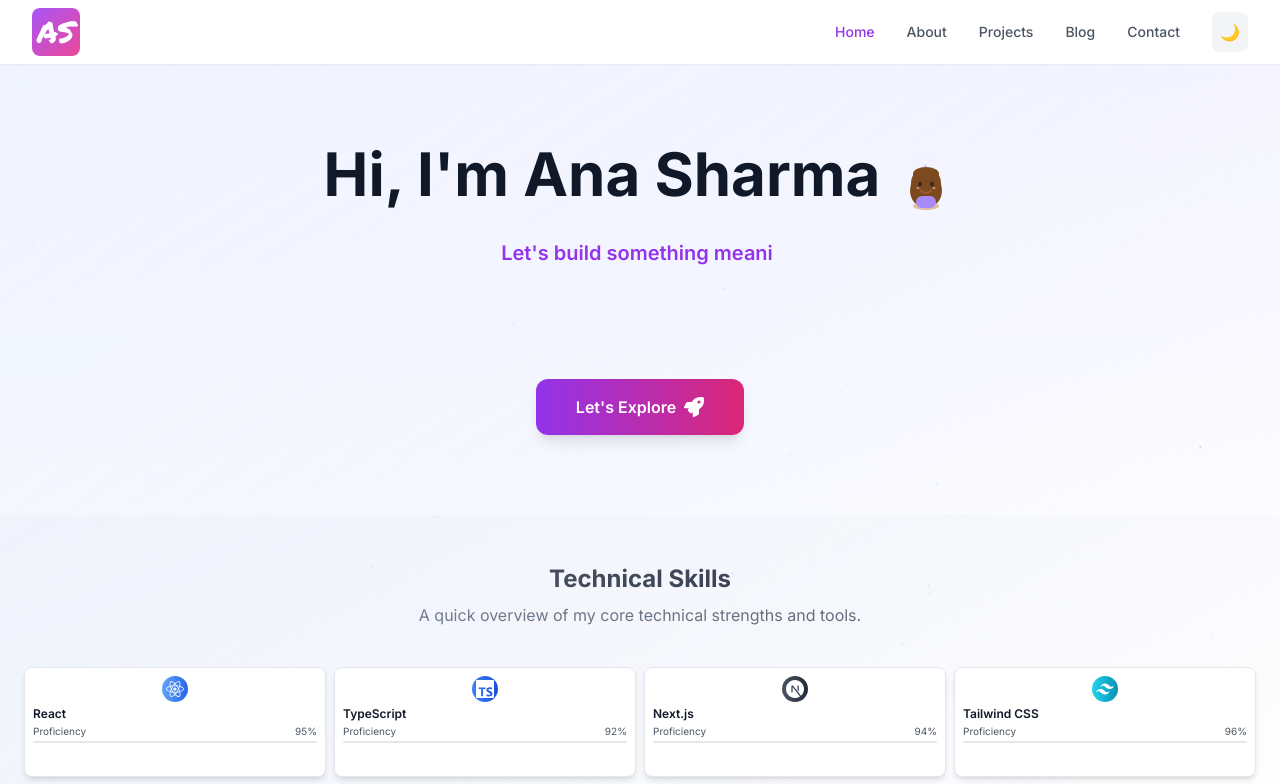
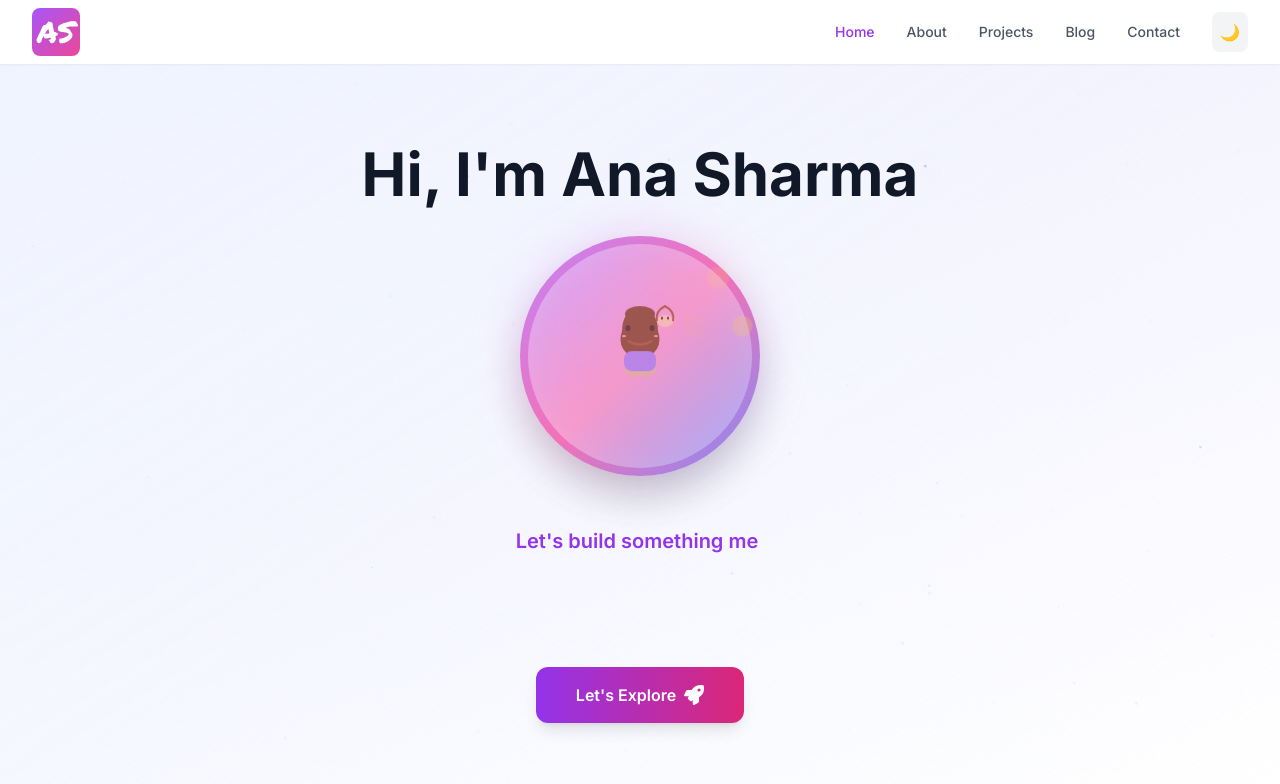
Before and after one commit to anasharma7/Ananya-portfolio, a Next.js app: page / in a window 1280 px wide. Shown: the top 784 px of the page. Built offline with nearby package versions, Linux system fonts and the light colour scheme.

Commit message:
Add new animated hero with circle and waving girl, update About page for profile photo

```diff
--- a/src/app/about/page.tsx
+++ b/src/app/about/page.tsx
@@ -5,10 +5,26 @@ export default function About() {
     <div className="relative min-h-screen flex items-center justify-center overflow-hidden">
       <AnimatedBackground />
       <div className="relative z-10 max-w-3xl mx-auto px-4 sm:px-8 py-20 flex flex-col items-center text-center bg-white/70 dark:bg-slate-900/70 rounded-3xl shadow-2xl backdrop-blur-md border border-blue-200/30 dark:border-blue-900/30">
-        {/* Profile Photo Placeholder */}
+        {/* Profile Photo */}
         <div className="w-40 h-40 rounded-full overflow-hidden border-4 border-blue-300 dark:border-blue-700 shadow-lg mb-8 bg-gradient-to-br from-blue-200 via-indigo-200 to-white flex items-center justify-center">
-          {/* Replace src below with your real photo when ready */}
-          <img src="/images/ana-profile.jpg" alt="Ana Sharma" className="object-cover w-full h-full" />
+          <img
+            src="/images/ana-profile.jpg"
+            alt="Ana Sharma"
+            className="object-cover w-full h-full"
+            onError={(e) => {
+              // Fallback to placeholder if image doesn't exist
+              const target = e.currentTarget as HTMLImageElement;
+              target.style.display = 'none';
+              const fallback = target.nextElementSibling as HTMLElement;
+              if (fallback) {
+                fallback.style.display = 'flex';
+              }
+            }}
+          />
+          {/* Fallback placeholder */}
+          <div className="hidden w-full h-full items-center justify-center text-blue-600 dark:text-blue-400 text-4xl font-bold">
+            AS
+          </div>
         </div>
         <h1 className="text-4xl font-extrabold text-blue-900 dark:text-blue-200 mb-4 font-handwriting">Hi, I’m Ana Sharma</h1>
         <p className="text-xl text-blue-700 dark:text-blue-300 mb-6 font-semibold">Artist at heart, technologist by trade.</p>
@@ -18,7 +34,7 @@ export default function About() {
         <div className="flex flex-col sm:flex-row gap-6 justify-center mt-6">
           <a href="mailto:ana@email.com" className="px-6 py-3 rounded-xl bg-gradient-to-r from-blue-500 to-indigo-500 text-white font-bold shadow-lg hover:scale-105 transition-transform">Contact Me</a>
           <a href="/projects" className="px-6 py-3 rounded-xl bg-gradient-to-r from-indigo-500 to-blue-500 text-white font-bold shadow-lg hover:scale-105 transition-transform">See My Work</a>
-        </div>
+      </div>
       </div>
     </div>
   );
--- a/src/app/blog/page.tsx
+++ b/src/app/blog/page.tsx
@@ -160,7 +160,7 @@ export default function Blog() {
             </div>
 
             {/* Content */}
-            <div className="p-6">
+          <div className="p-6">
               {/* Category Badge */}
               <span className="inline-block px-3 py-1 text-xs font-semibold text-purple-600 bg-purple-100 dark:bg-purple-900/50 dark:text-purple-400 rounded-full mb-3">
                 {post.category}
@@ -169,7 +169,7 @@ export default function Blog() {
               {/* Title */}
               <h2 className="text-xl font-bold text-gray-900 dark:text-white mb-3 group-hover:text-purple-600 dark:group-hover:text-purple-400 transition-colors">
                 {post.title}
-              </h2>
+            </h2>
 
               {/* Excerpt */}
               <p className="text-gray-600 dark:text-gray-300 text-sm leading-relaxed mb-4">
--- a/src/app/projects/page.tsx
+++ b/src/app/projects/page.tsx
@@ -150,7 +150,7 @@ export default function Projects() {
         <div className="grid gap-8 md:grid-cols-2 lg:grid-cols-3">
           {cyberProjects.map((project) => (
             <ProjectCard key={project.title} project={project} type="cyber" />
-          ))}
+        ))}
         </div>
         <div className="mt-12 text-center">
           <Link
--- /dev/null
+++ b/src/components/AnimatedHero.tsx
@@ -0,0 +1,80 @@
+'use client';
+
+import React from 'react';
+
+const AnimatedHero = () => {
+  return (
+    <div className="relative w-60 h-60 mx-auto mb-8">
+      {/* Main Circle */}
+      <div className="absolute inset-0 rounded-full bg-gradient-to-br from-purple-400 via-pink-400 to-indigo-400 shadow-2xl animate-pulse">
+        {/* Inner circle for depth */}
+        <div className="absolute inset-2 rounded-full bg-gradient-to-br from-purple-300 via-pink-300 to-indigo-300"></div>
+
+        {/* Girl popping head out and waving */}
+        <div className="absolute inset-0 flex items-center justify-center">
+          <svg width="120" height="120" viewBox="0 0 120 120" fill="none" xmlns="http://www.w3.org/2000/svg" className="animate-bounce">
+            <g>
+              {/* Girl's head and upper body */}
+              <g className="animate-slide-up" style={{ animationDelay: '0.5s' }}>
+                {/* Face */}
+                <ellipse cx="60" cy="65" rx="18" ry="20" fill="#f9d6b7" />
+
+                {/* Hair (shoulder length, brown) */}
+                <path d="M42 65 Q35 85 60 95 Q85 85 78 65 Q78 45 60 40 Q42 45 42 65 Z" fill="#7c4a1e" />
+
+                {/* Bangs */}
+                <ellipse cx="60" cy="48" rx="15" ry="8" fill="#7c4a1e" />
+
+                {/* Shoulders */}
+                <ellipse cx="60" cy="105" rx="16" ry="6" fill="#e0bfa3" />
+
+                {/* Body (shirt) */}
+                <rect x="44" y="85" width="32" height="20" rx="8" fill="#a78bfa" />
+
+                {/* Smile */}
+                <path d="M48 75 Q60 82 72 75" stroke="#a05a2c" strokeWidth="2.5" fill="none" />
+
+                {/* Eyes */}
+                <ellipse cx="48" cy="62" rx="2.5" ry="3" fill="#3b2c1a" />
+                <ellipse cx="72" cy="62" rx="2.5" ry="3" fill="#3b2c1a" />
+
+                {/* Blush */}
+                <ellipse cx="44" cy="70" rx="2" ry="1" fill="#f7b2b2" />
+                <ellipse cx="76" cy="70" rx="2" ry="1" fill="#f7b2b2" />
+              </g>
+
+              {/* Waving hand */}
+              <g className="animate-wave" style={{ animationDelay: '1s' }}>
+                <ellipse cx="85" cy="55" rx="8" ry="6" fill="#f9d6b7" />
+                <path d="M77 55 Q75 45 85 40 Q95 45 93 55" stroke="#a05a2c" strokeWidth="2" fill="none" />
+                <ellipse cx="82" cy="52" rx="1" ry="1.5" fill="#3b2c1a" />
+                <ellipse cx="88" cy="52" rx="1" ry="1.5" fill="#3b2c1a" />
+              </g>
+            </g>
+          </svg>
+        </div>
+
+        {/* Sparkle effects around the circle */}
+        <div className="absolute inset-0">
+          {[...Array(8)].map((_, i) => (
+            <div
+              key={i}
+              className="absolute w-3 h-3 bg-yellow-300 rounded-full animate-ping"
+              style={{
+                left: `${20 + (i * 10)}%`,
+                top: `${15 + (i % 2 * 20)}%`,
+                animationDelay: `${i * 0.2}s`,
+                animationDuration: '2s'
+              }}
+            />
+          ))}
+        </div>
+      </div>
+
+      {/* Glow effect */}
+      <div className="absolute inset-0 rounded-full bg-gradient-to-br from-purple-400/30 via-pink-400/30 to-indigo-400/30 blur-xl animate-pulse"></div>
+    </div>
+  );
+};
+
+export default AnimatedHero;
--- a/src/components/sections/HeroSection.tsx
+++ b/src/components/sections/HeroSection.tsx
@@ -5,6 +5,7 @@ import { FaGithub, FaLinkedin, FaTwitter, FaRocket, FaHeart, FaMagic } from 'rea
 import Link from 'next/link';
 import AnimatedBackground from '../AnimatedBackground';
 import TypewriterText from '../TypewriterText';
+import AnimatedHero from '../AnimatedHero';
 
 const HeroSection = () => {
   const [buttonState, setButtonState] = React.useState(0);
@@ -50,36 +51,12 @@ const HeroSection = () => {
         <div className="relative z-10 max-w-7xl mx-auto px-4 sm:px-6 lg:px-8">
           <div className="text-center">
             <div className="flex flex-col items-center justify-center">
-              <div className="flex items-center justify-center space-x-4">
-                <h1 className="text-4xl sm:text-5xl md:text-6xl font-display font-bold text-gray-900 dark:text-white animate-fade-in">
-                  Hi, I&apos;m Ana Sharma
-                </h1>
-                {/* Cute, human SVG: girl with shoulder-length brown hair */}
-                <span className="inline-block animate-wave">
-                  <svg width="60" height="60" viewBox="0 0 60 60" fill="none" xmlns="http://www.w3.org/2000/svg">
-                    <g>
-                      {/* Face */}
-                      <ellipse cx="30" cy="32" rx="15" ry="16" fill="#f9d6b7" />
-                      {/* Hair (shoulder length, brown) */}
-                      <path d="M15 32 Q10 50 30 58 Q50 50 45 32 Q45 18 30 16 Q15 18 15 32 Z" fill="#7c4a1e" />
-                      {/* Bangs */}
-                      <ellipse cx="30" cy="22" rx="13" ry="7" fill="#7c4a1e" />
-                      {/* Shoulders */}
-                      <ellipse cx="30" cy="54" rx="13" ry="4" fill="#e0bfa3" />
-                      {/* Body (shirt) */}
-                      <rect x="20" y="44" width="20" height="12" rx="6" fill="#a78bfa" />
-                      {/* Smile */}
-                      <path d="M24 38 Q30 44 36 38" stroke="#a05a2c" strokeWidth="2" fill="none" />
-                      {/* Eyes */}
-                      <ellipse cx="24" cy="32" rx="2" ry="2.5" fill="#3b2c1a" />
-                      <ellipse cx="36" cy="32" rx="2" ry="2.5" fill="#3b2c1a" />
-                      {/* Blush */}
-                      <ellipse cx="22" cy="36" rx="1.5" ry="0.7" fill="#f7b2b2" />
-                      <ellipse cx="38" cy="36" rx="1.5" ry="0.7" fill="#f7b2b2" />
-                    </g>
-                  </svg>
-                </span>
-              </div>
+              <h1 className="text-4xl sm:text-5xl md:text-6xl font-display font-bold text-gray-900 dark:text-white animate-fade-in mb-8">
+                Hi, I&apos;m Ana Sharma
+              </h1>
+
+              {/* New animated hero with circle and waving girl */}
+              <AnimatedHero />
             </div>
 
             <div className="mt-4 text-xl text-gray-600 dark:text-gray-300 animate-slide-up" style={{ animationDelay: '0.3s' }}>
```
Also changed, not shown: src/components/InteractiveLogo.tsx (indentation only), src/components/sections/FeaturedProjects.tsx (indentation only), src/components/sections/WhyHireMe.tsx (line endings or trailing spaces).
